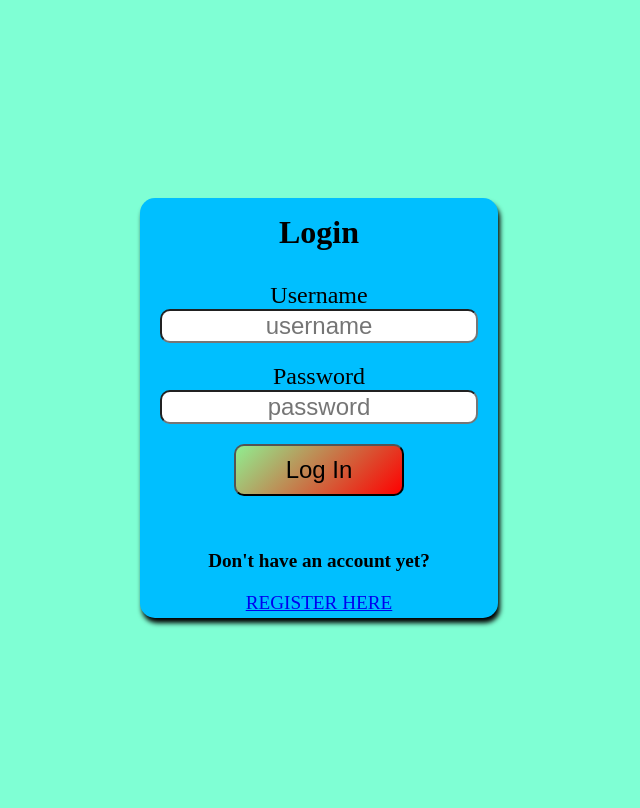
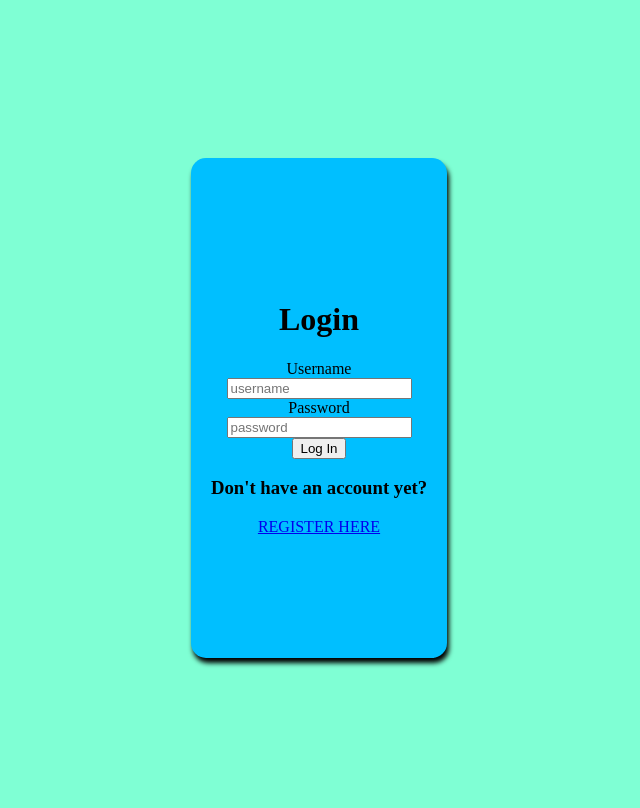
Before and after one commit to marnagy/NotesWeb, a Flask app: page /login in a window 1280 px wide. Shown: the whole page, without its empty margins (329-969 px from the left). Run offline with Flask 2, Linux system fonts and the light colour scheme.

Commit message:
Updated static files

```diff
--- a/static/css/global.css
+++ b/static/css/global.css
@@ -16,7 +16,7 @@ body{
     border-radius: 15px;
     box-shadow: black 2px 5px 5px;
     padding: 10px 20px;
-    height: 50%;
+    height: 60%;
 }
 
 .flex-container-column-center{
--- a/static/css/login.css
+++ b/static/css/register.css
@@ -3,7 +3,7 @@ input {
 }
 
 
-.login-form > * {
+.register-form > * {
     margin: 10px 0
 }
 
@@ -20,15 +20,3 @@ button {
     border-radius: 10px;
     padding: 10px 50px;
 }
-
-.register-a > * {
-    font-size: larger;
-}
-
-.register-a {
-    /* background-color: transparent;
-    box-shadow: white 0 2px 10px; */
-    border-radius: 10px;
-    padding: 10px 0;
-    margin-top: 15px;
-}
```
Also changed, not shown: static/html/home.html (added, +19 -0 lines), static/html/register.html (+11 -7 lines).
